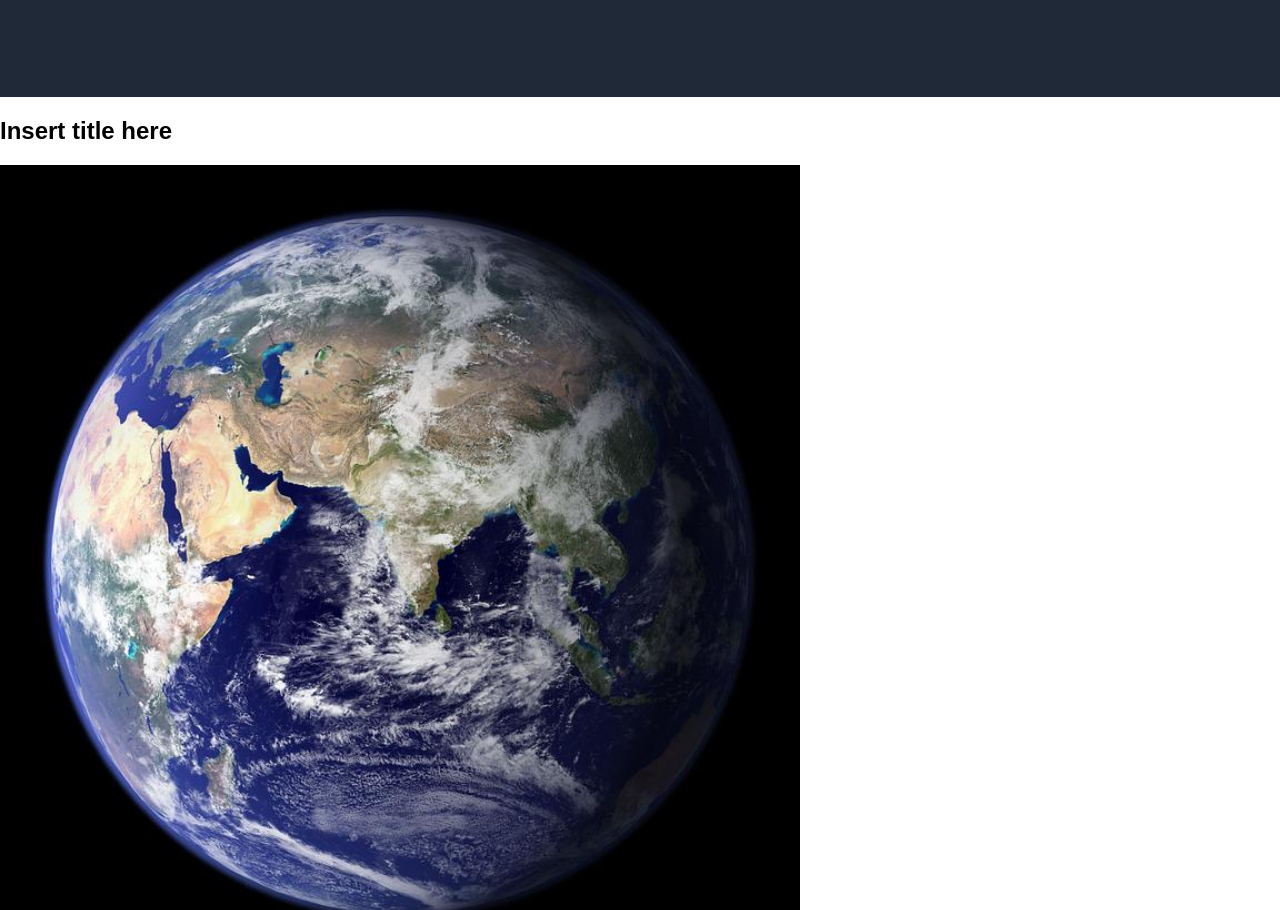
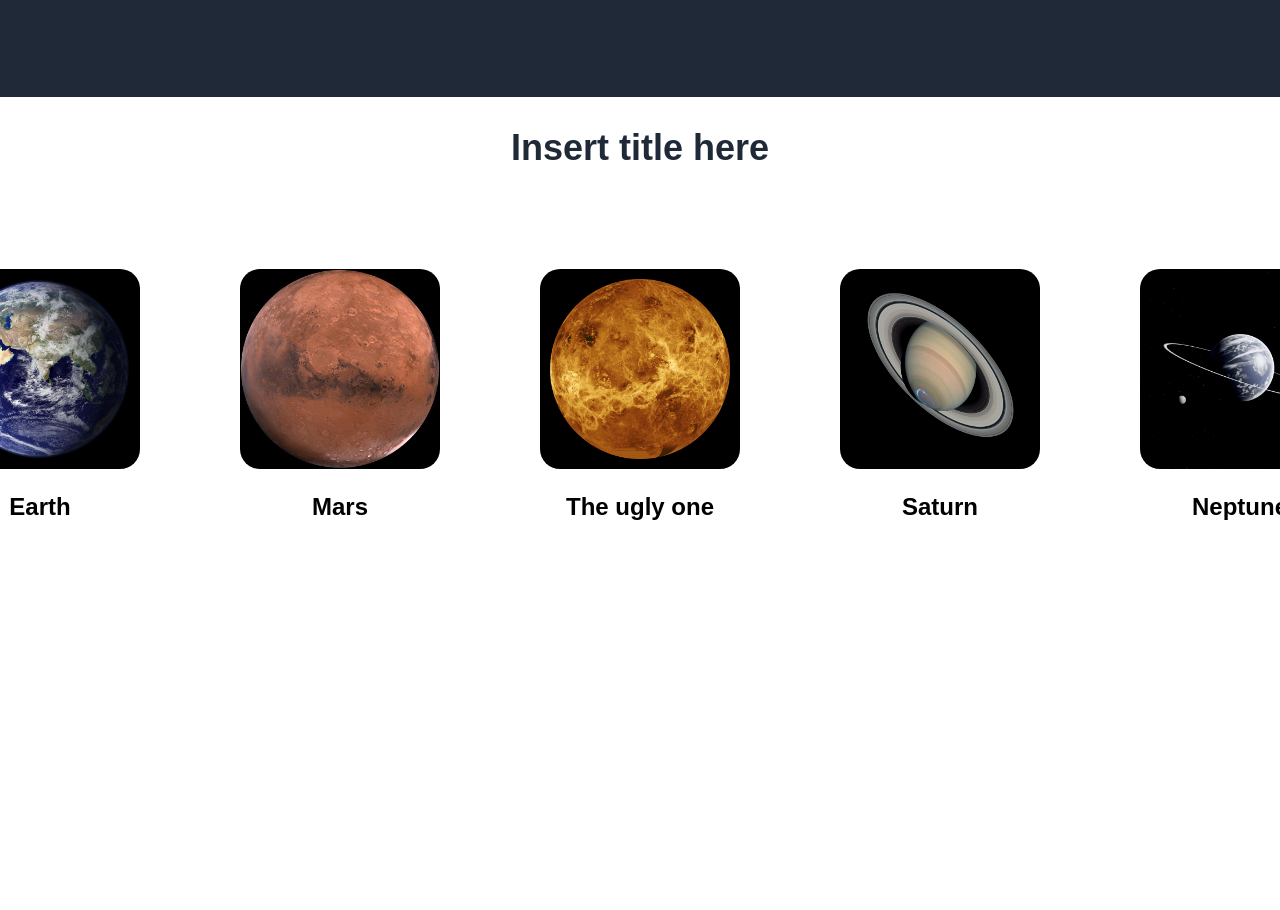
Before and after one commit to DanijelB1/odin-landing-page, a plain HTML site: page index.html in a window 1280 px wide. Shown: the part 479-1389 px from the top of the page. After the commit the page ends 1024 px from the top, so only its background shows below. Drawn offline with Linux system fonts and the light colour scheme.

Commit message:
Position main content elements

```diff
--- a/style.css
+++ b/style.css
@@ -52,8 +52,9 @@ p           {
 
 }
 
-img {
+.header-image {
     width: 800px;
+    border-radius: 0;
 }
 
 
@@ -81,3 +82,46 @@ button {
     font-size: 18px;
 
 }
+
+.main-content {
+    text-align: center;
+    padding-left: 300px;
+    padding-right: 300px;
+}
+
+
+.planets {
+    display: flex;
+    align-content: center;
+    justify-content: center;
+    gap: 100px;
+    margin-top: 100px;
+}
+
+h2 {
+    font-size: 36px;
+    font-weight: 800;
+    color: #1f2937;
+}
+
+.planet1,
+.planet2,
+.planet3,
+.planet4,
+.planet5  {
+    display: flex;
+    flex-direction: column;
+    align-items: center;
+
+}
+
+.planets p {
+    font-size: 24px;
+    font-weight: bold;
+}
+
+img {
+    width: 200px;
+    height: 200px;
+    border-radius: 20px;
+}
```
